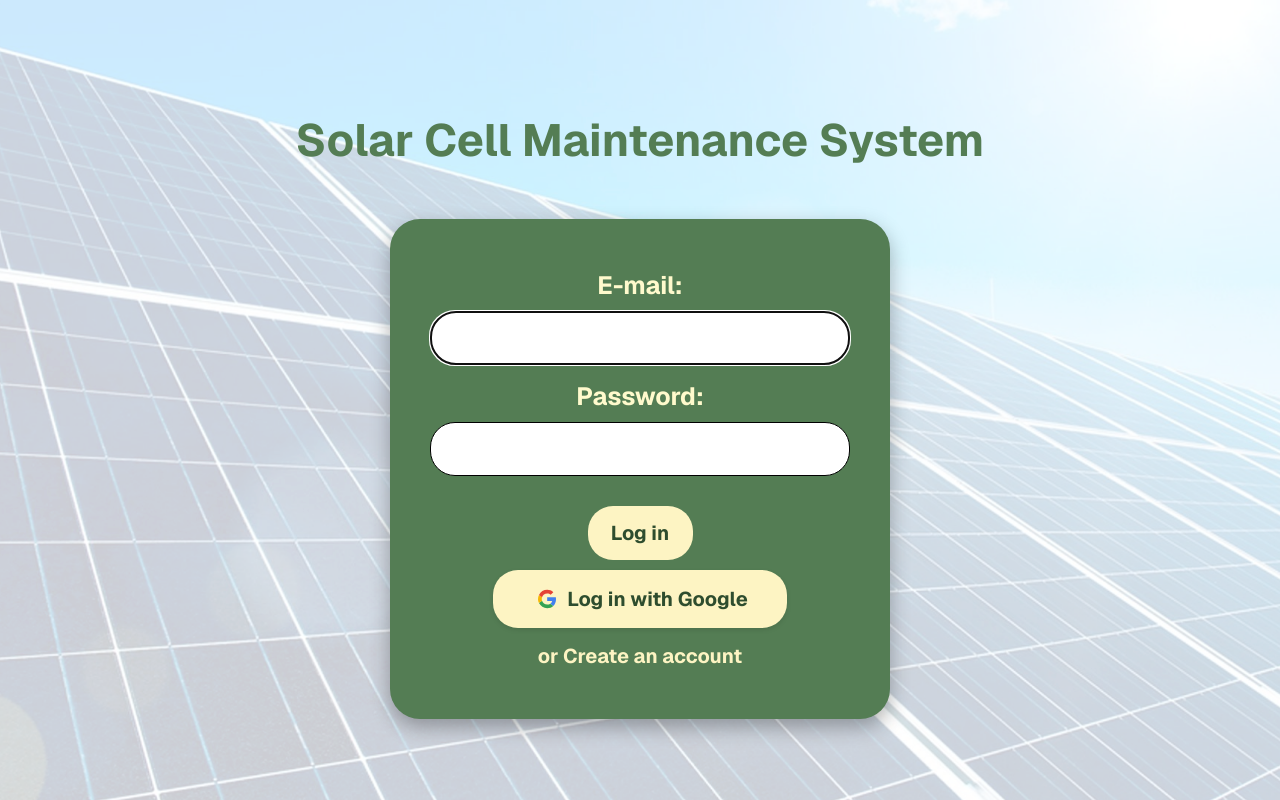
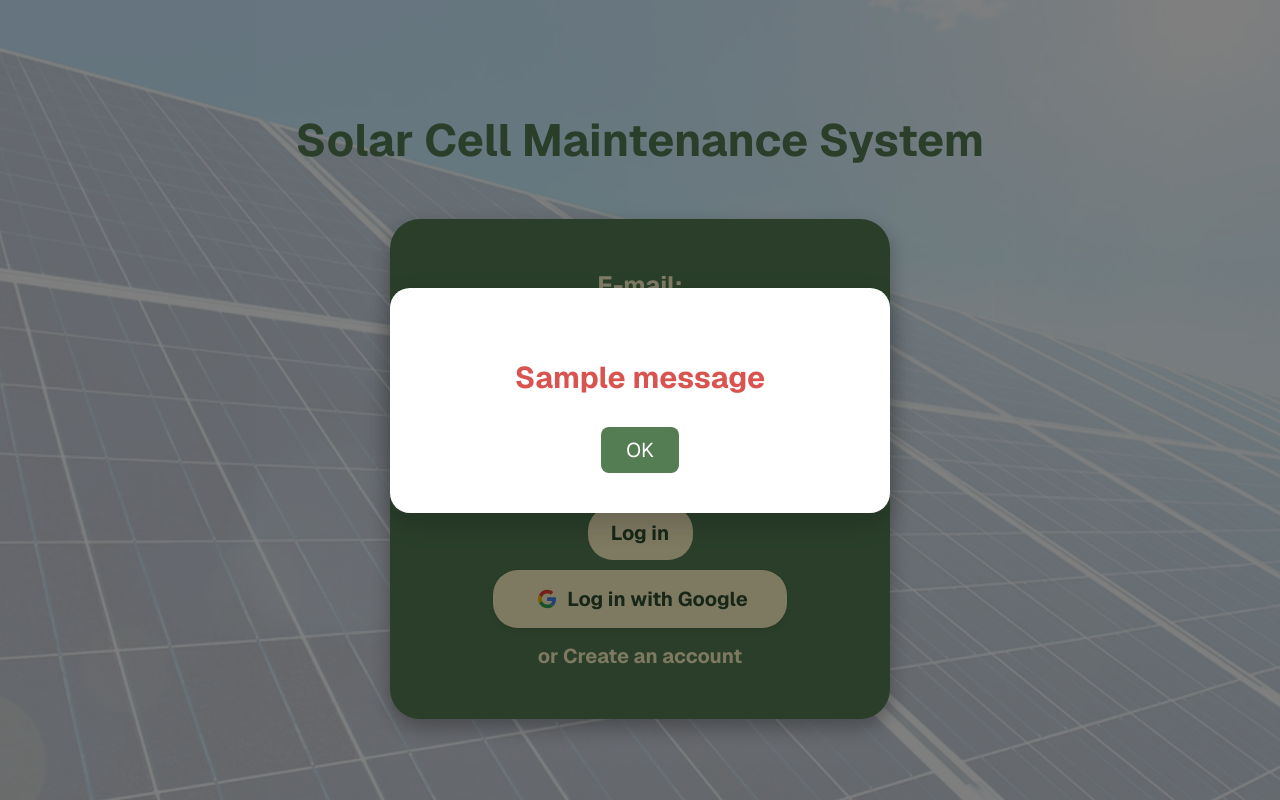
Before and after one commit to 6510615096/solarsystem, a Django app: page / in a window 1280 px wide. Run offline with Django 5.2, Linux system fonts and the light colour scheme; tables that the repository leaves empty hold one stand-in row (values such as "Sample post"); one stand-in notice (Sample message) is shown.

Commit message:
add popup message for no role

```diff
--- a/solarapp/templates/index.html
+++ b/solarapp/templates/index.html
@@ -14,6 +14,16 @@
 </head>
 
 <body>
+    {% if messages %}
+    <div class="popup-overlay">
+        <div class="popup-box">
+            {% for message in messages %}
+            <p>{{ message }}</p>
+            {% endfor %}
+        <button onclick="closePopup()">OK</button>
+        </div>
+    </div>
+    {% endif %}
     <div class="container">
         <!-- <div class="background-div"></div> -->
         <h1>Solar Cell Maintenance System</h1>
@@ -44,6 +54,12 @@
             </form>
         </div>
     </div>
+
+    <script>
+        function closePopup() {
+            document.querySelector('.popup-overlay').style.display = 'none';
+        }
+    </script>
 </body>
 
 </html>
--- a/solarapp/views.py
+++ b/solarapp/views.py
@@ -32,6 +32,10 @@ def login_request(request):
             if user is not None:
                 if user.is_active:
                     login(request, user)
+
+                    if not hasattr(user, 'profile') or not user.profile.role:
+                        messages.warning(request, "Waiting for account approval by admin")
+                        return redirect('solarapp:login')
                     return redirect('solarapp:home')
                 else:
                     messages.error(request, "Your account is awaiting approval. Please contact an administrator.")
--- a/static/css/login.css
+++ b/static/css/login.css
@@ -122,3 +122,45 @@ a.btn.btn-danger:hover {
 .register-link a:hover {
     text-decoration: underline;
 }
+
+
+.popup-overlay {
+    position: fixed;
+    top: 0;
+    left: 0;
+    width: 100vw;
+    height: 100vh;
+    background: rgba(0, 0, 0, 0.5);
+    display: flex;
+    align-items: center;
+    justify-content: center;
+    z-index: 9999;
+}
+
+.popup-box {
+    background-color: white;
+    padding: 40px 50px;
+    border-radius: 20px;
+    box-shadow: 0 10px 30px rgba(0,0,0,0.2);
+    font-size: 30px;
+    font-weight: bold;
+    max-width: 500px;
+    width: 100%;
+    text-align: center;
+    color: #D9534F;
+}
+
+.popup-box button {
+    background-color: #547D54;
+    color: white;
+    border: none;
+    padding: 10px 25px;
+    border-radius: 8px;
+    cursor: pointer;
+    font-size: 20px;
+    transition: background-color 0.2s;
+}
+
+.popup-box button:hover {
+    background-color: #3d5f3d; /* เข้มขึ้นเวลาชี้ */
+}
```
